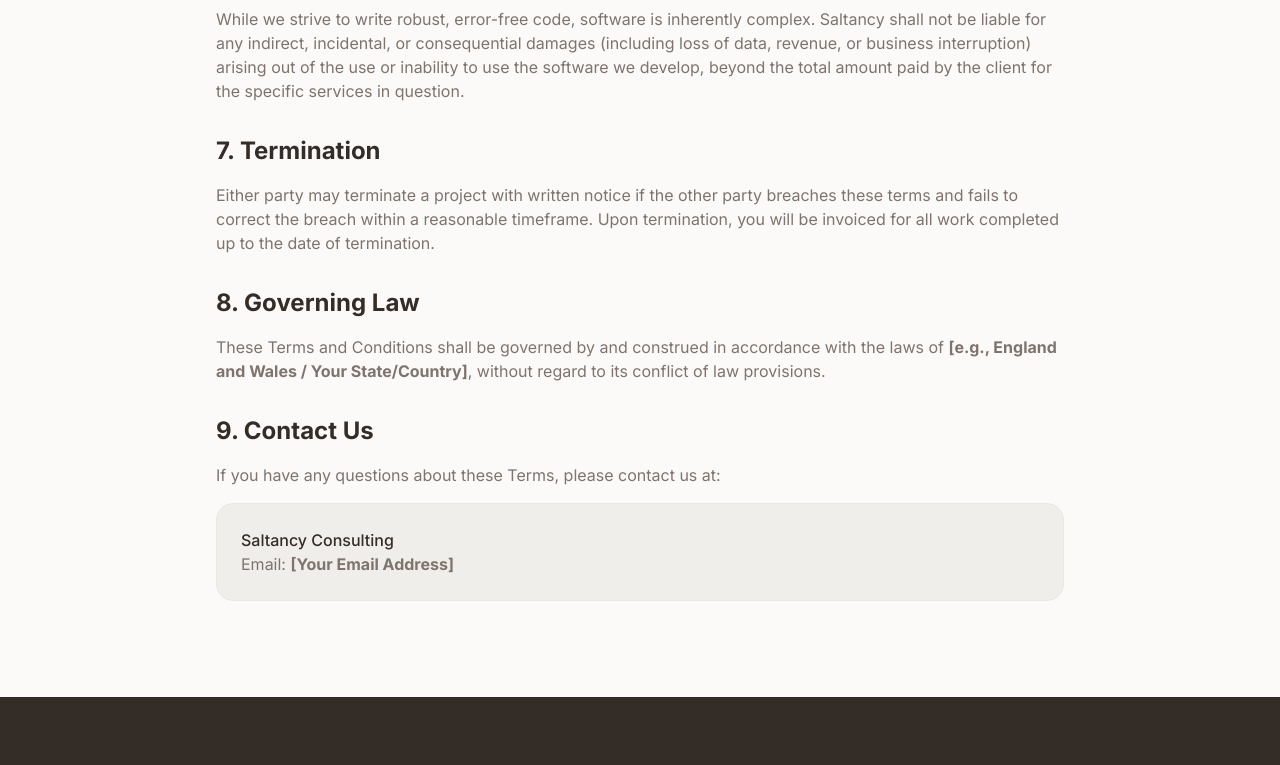
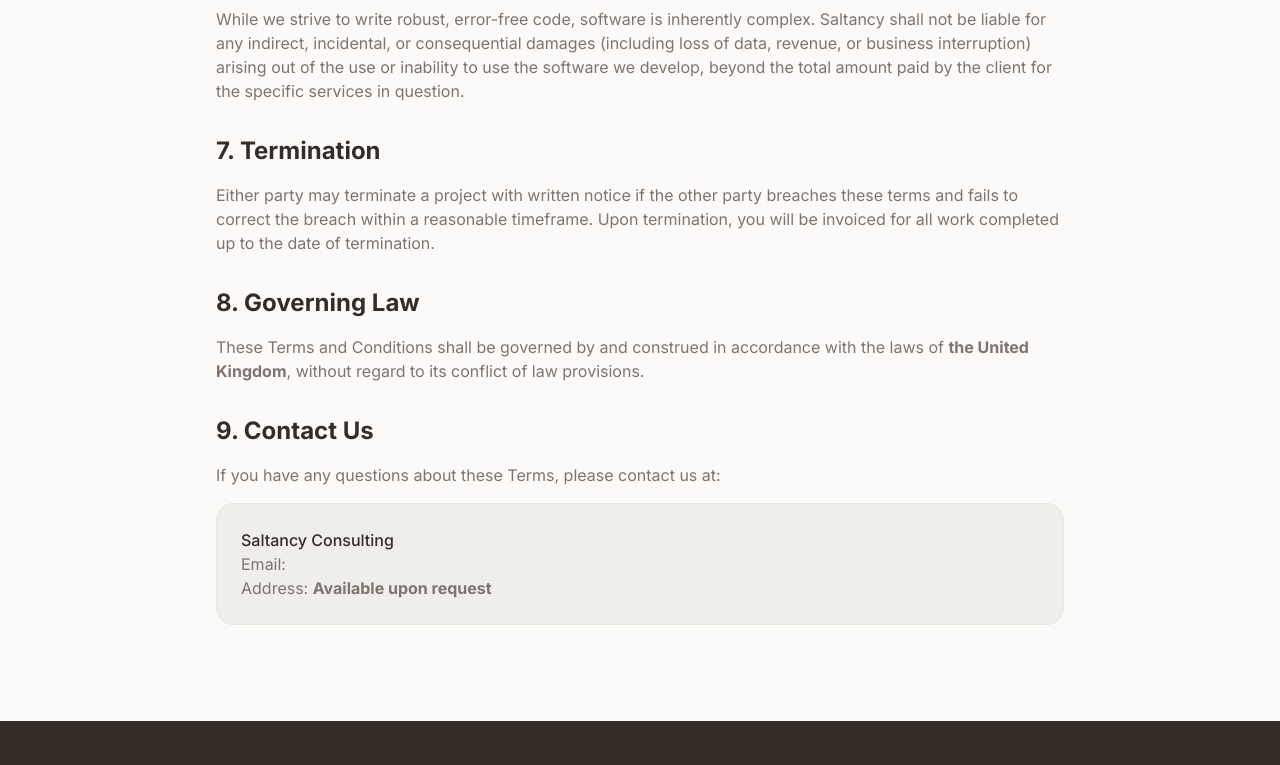
Before and after one commit to XiniDev/saltancy-web, a Next.js app: page /terms in a window 1280 px wide. Shown: the part 1226-1991 px from the top of the page. Built offline with nearby package versions, Linux system fonts and the light colour scheme; no server answers.

Commit message:
privacy and terms

```diff
--- a/app/privacy/page.tsx
+++ b/app/privacy/page.tsx
@@ -8,6 +8,7 @@
 
 export default function PrivacyPage() {
   const lastUpdated = "March 2026";
+  const email = process.env.SALTANCY_EMAIL;
 
   return (
     <div className="min-h-screen flex flex-col selection:bg-secondary">
@@ -26,7 +27,7 @@
           <section className="space-y-4">
             <h2 className="text-2xl font-bold text-foreground">1. Introduction</h2>
             <p>
-              Welcome to Saltancy ("we," "our," or "us"). We are committed to protecting your personal information and your right to privacy. If you have any questions or concerns about this privacy notice or our practices with regard to your personal information, please contact us at <strong>[Your Email Address]</strong>.
+              Welcome to Saltancy ("we," "our," or "us"). We are committed to protecting your personal information and your right to privacy. If you have any questions or concerns about this privacy notice or our practices with regard to your personal information, please contact us at <strong>{email}</strong>.
             </p>
             <p>
               When you visit our website and use our services, you trust us with your personal information. We take your privacy very seriously. In this privacy notice, we seek to explain to you in the clearest way possible what information we collect, how we use it, and what rights you have in relation to it.
@@ -87,8 +88,8 @@
             </p>
             <div className="bg-muted p-6 rounded-xl border border-border mt-4">
               <p className="font-medium text-foreground">Saltancy Consulting</p>
-              <p>Email: <strong>[Your Email Address]</strong></p>
-              <p>Address: <strong>[Your City, Country]</strong></p>
+              <p>Email: <strong>{email}</strong>.</p>
+              <p>Address: <strong>Available upon request</strong></p>
             </div>
           </section>
 
--- a/app/terms/page.tsx
+++ b/app/terms/page.tsx
@@ -8,6 +8,7 @@
 
 export default function TermsPage() {
   const lastUpdated = "March 2026";
+  const email = process.env.SALTANCY_EMAIL;
 
   return (
     <div className="min-h-screen flex flex-col selection:bg-secondary">
@@ -58,7 +59,7 @@
           <section className="space-y-4">
             <h2 className="text-2xl font-bold text-foreground">5. Payment Terms</h2>
             <p>
-              Payment schedules will be detailed in your project proposal. Typically, we require an upfront deposit before work commences, with subsequent milestone payments. Invoices are due within <strong>[e.g., 14 or 30]</strong> days of receipt. We reserve the right to pause work or withhold deliverables if payments are delayed.
+              Payment schedules will be detailed in your project proposal. Typically, we require an upfront deposit before work commences, with subsequent milestone payments. Invoices are due within <strong>14</strong> days of receipt. We reserve the right to pause work or withhold deliverables if payments are delayed.
             </p>
           </section>
 
@@ -79,7 +80,7 @@
           <section className="space-y-4">
             <h2 className="text-2xl font-bold text-foreground">8. Governing Law</h2>
             <p>
-              These Terms and Conditions shall be governed by and construed in accordance with the laws of <strong>[e.g., England and Wales / Your State/Country]</strong>, without regard to its conflict of law provisions.
+              These Terms and Conditions shall be governed by and construed in accordance with the laws of <strong>the United Kingdom</strong>, without regard to its conflict of law provisions.
             </p>
           </section>
 
@@ -90,7 +91,8 @@
             </p>
             <div className="bg-muted p-6 rounded-xl border border-border mt-4">
               <p className="font-medium text-foreground">Saltancy Consulting</p>
-              <p>Email: <strong>[Your Email Address]</strong></p>
+              <p>Email: <strong>{email}</strong></p>
+              <p>Address: <strong>Available upon request</strong></p>
             </div>
           </section>
 
```
